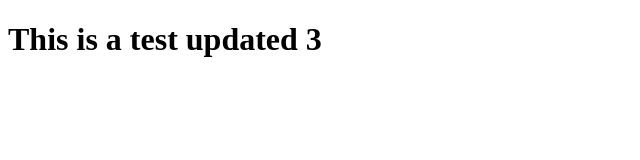
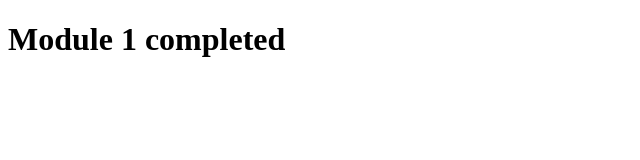
Before and after one commit to mohan06072000/web, a plain HTML site: page site/index.html in a window 1280 px wide. Shown: the whole page, without its empty margins (0-640 px from the left). Drawn offline with Linux system fonts and the light colour scheme.

Commit message:
module1 completed

```diff
--- a/site/index.html
+++ b/site/index.html
@@ -1,9 +1,9 @@
 <!DOCTYPE html>
 <html>
 <head>
-	<title>Checking</title>
+	<title>Coursera course learning</title>
 </head>
 <body>
-    <h1>This is a test updated 3</h1>
+    <h1>Module 1 completed</h1>
 </body>
 </html>
```
